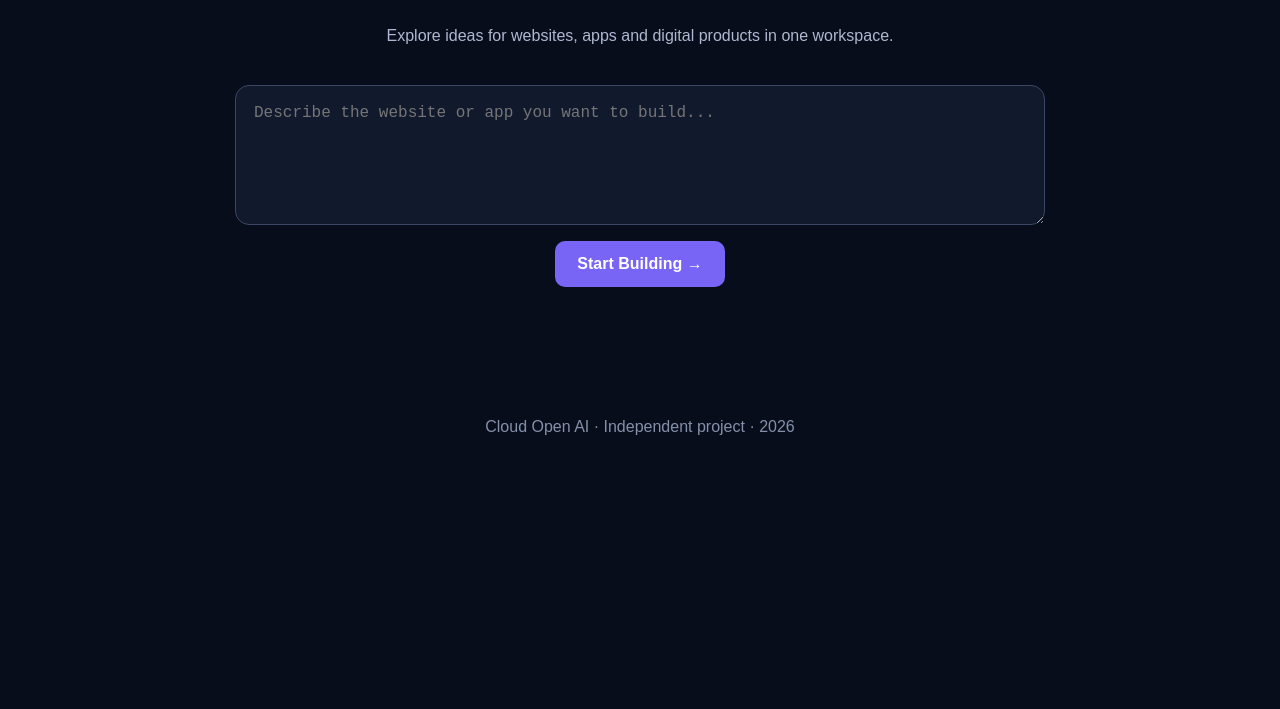
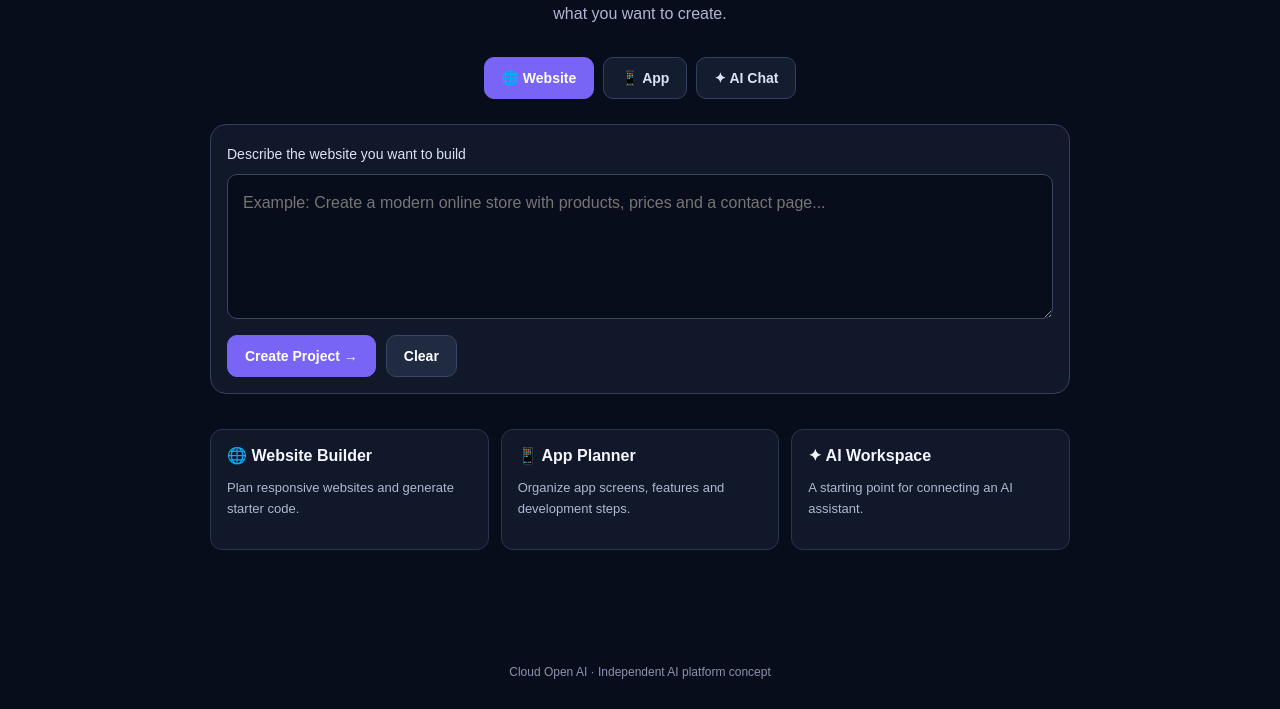
Before and after one commit to sanjaysanjaykasana236-hash/cloud-open-ai, a plain HTML site: page index.html in a window 1280 px wide. Shown: the part 375-1084 px from the top of the page. Before the commit the page ends 836 px from the top, so only its background shows below. Drawn offline with Linux system fonts and the light colour scheme.

Commit message:
Update index.html

```diff
--- a/index.html
+++ b/index.html
@@ -1,61 +1,147 @@
+
 <!DOCTYPE html>
 <html lang="en">
 <head>
 <meta charset="UTF-8">
 <meta name="viewport" content="width=device-width, initial-scale=1.0">
-  <title>Cloud Open AI</title>
+<meta name="theme-color" content="#080d1b">
+<title>Cloud Open AI — Build Anything</title>
 <style>
-    * { box-sizing: border-box; }
-    body {
-      margin: 0; font-family: Arial, sans-serif;
-      background: #080d1b; color: white;
-    }
-    header {
-      padding: 20px; border-bottom: 1px solid #26304a;
-      font-size: 22px; font-weight: bold;
-    }
-    main {
-      max-width: 850px; margin: 70px auto; padding: 20px;
-      text-align: center;
-    }
-    h1 { font-size: clamp(32px, 7vw, 54px); }
-    h1 span { color: #8b7cff; }
-    p { color: #aeb8d0; line-height: 1.7; }
-    textarea {
-      width: 100%; min-height: 140px; margin-top: 20px;
-      padding: 18px; border-radius: 14px;
-      background: #111a2d; color: white;
-      border: 1px solid #394664; font-size: 16px;
-    }
-    button {
-      margin-top: 12px; padding: 14px 22px;
-      border: 0; border-radius: 10px;
-      background: #7865f5; color: white;
-      font-size: 16px; font-weight: bold;
-    }
-    #result { white-space: pre-wrap; }
-    footer { text-align: center; padding: 25px; color: #8490aa; }
+*{box-sizing:border-box}
+body{margin:0;background:#080d1b;color:#f5f6ff;font-family:Arial,sans-serif}
+header{padding:18px 6%;border-bottom:1px solid #27314b;display:flex;justify-content:space-between;align-items:center;gap:12px}
+.logo{font-size:21px;font-weight:bold}
+.logo span{color:#9987ff}
+.tag{font-size:12px;color:#b5bdd4}
+main{max-width:900px;margin:65px auto;padding:20px;text-align:center}
+.pill{display:inline-block;padding:8px 13px;border:1px solid #443b78;border-radius:30px;color:#c9bdff;font-size:12px}
+h1{font-size:clamp(34px,7vw,58px);line-height:1.12;margin:24px 0 16px}
+h1 span{color:#9987ff}
+.intro{color:#aeb8d0;line-height:1.7;max-width:620px;margin:0 auto 30px}
+.tabs{display:flex;justify-content:center;gap:9px;flex-wrap:wrap;margin:25px 0}
+.tabs button{background:#141c30;color:#dce2f5;border:1px solid #34405d}
+button{cursor:pointer;border-radius:10px;padding:12px 17px;font-size:14px;font-weight:bold}
+.tabs button.active,.primary{background:#7865f5;color:white;border:1px solid #7865f5}
+.panel{background:#10182a;border:1px solid #34405d;border-radius:16px;padding:16px;text-align:left}
+label{display:block;margin:5px 0 12px;font-size:14px;color:#dce2f5}
+textarea{width:100%;min-height:145px;resize:vertical;background:#080d1b;color:white;border:1px solid #394664;border-radius:10px;padding:15px;font:16px/1.6 Arial;outline-color:#9987ff}
+.actions{display:flex;gap:10px;flex-wrap:wrap;margin-top:12px}
+.secondary{background:#202a40;color:white;border:1px solid #394664}
+#result{display:none;margin-top:20px;text-align:left;background:#10182a;border:1px solid #34405d;border-radius:14px;padding:18px;overflow-wrap:anywhere;line-height:1.7}
+#result pre{white-space:pre-wrap;overflow-wrap:anywhere;color:#d9d2ff}
+.features{display:grid;grid-template-columns:repeat(3,1fr);gap:12px;margin-top:35px;text-align:left}
+.feature{background:#10182a;border:1px solid #29344d;border-radius:12px;padding:16px}
+.feature p{font-size:13px;color:#aeb8d0;line-height:1.6}
+footer{text-align:center;padding:30px;color:#8994ad;font-size:12px}
+@media(max-width:600px){main{margin:35px auto;padding:16px}.features{grid-template-columns:1fr}header{padding:16px}.tag{font-size:10px}}
 </style>
 </head>
 <body>
-  <header>☁ Cloud Open AI</header>
+<header>
+  <div class="logo">☁ Cloud <span>Open AI</span></div>
+  <div class="tag">YOUR AI WORKSPACE</div>
+</header>
+
 <main>
-    <p>YOUR INDEPENDENT AI WORKSPACE</p>
+  <div class="pill">✦ YOUR IDEAS, YOUR PROJECTS</div>
   <h1>Imagine it.<br><span>Build it with AI.</span></h1>
-    <p>Explore ideas for websites, apps and digital products in one workspace.</p>
-    <textarea id="prompt" placeholder="Describe the website or app you want to build..."></textarea>
-    <br>
-    <button onclick="startProject()">Start Building →</button>
-    <p id="result" aria-live="polite"></p>
+  <p class="intro">Turn your ideas into website concepts, app plans and code projects. Start by describing what you want to create.</p>
+
+  <div class="tabs">
+    <button class="active" data-mode="website" onclick="chooseMode('website',this)">🌐 Website</button>
+    <button data-mode="app" onclick="chooseMode('app',this)">📱 App</button>
+    <button data-mode="chat" onclick="chooseMode('chat',this)">✦ AI Chat</button>
+  </div>
+
+  <section class="panel">
+    <label id="promptLabel" for="prompt">Describe the website you want to build</label>
+    <textarea id="prompt" placeholder="Example: Create a modern online store with products, prices and a contact page..."></textarea>
+    <div class="actions">
+      <button class="primary" onclick="startProject()">Create Project →</button>
+      <button class="secondary" onclick="clearProject()">Clear</button>
+    </div>
+  </section>
+
+  <section id="result" aria-live="polite"></section>
+
+  <section class="features">
+    <div class="feature"><strong>🌐 Website Builder</strong><p>Plan responsive websites and generate starter code.</p></div>
+    <div class="feature"><strong>📱 App Planner</strong><p>Organize app screens, features and development steps.</p></div>
+    <div class="feature"><strong>✦ AI Workspace</strong><p>A starting point for connecting an AI assistant.</p></div>
+  </section>
 </main>
-  <footer>Cloud Open AI · Independent project · 2026</footer>
+
+<footer>Cloud Open AI · Independent AI platform concept</footer>
+
 <script>
+let currentMode = "website";
+
+function chooseMode(mode, button) {
+  currentMode = mode;
+  document.querySelectorAll(".tabs button").forEach(b => b.classList.remove("active"));
+  button.classList.add("active");
+
+  const labels = {
+    website: "Describe the website you want to build",
+    app: "Describe the app you want to create",
+    chat: "What would you like help with?"
+  };
+
+  document.getElementById("promptLabel").textContent = labels[mode];
+  document.getElementById("prompt").placeholder =
+    mode === "website" ? "Example: Create a business website with services and contact details..." :
+    mode === "app" ? "Example: Create a shopping app with products, cart and user accounts..." :
+    "Type your question or idea here...";
+}
+
 function startProject() {
-      const prompt = document.getElementById('prompt').value.trim();
-      const result = document.getElementById('result');
-      result.textContent = prompt
-        ? 'Your idea: ' + prompt + '\n\nThis starter interface is ready. AI generation will work after a secure AI backend is connected.'
-        : 'Please describe your website or app idea first.';
+  const prompt = document.getElementById("prompt").value.trim();
+  const result = document.getElementById("result");
+
+  result.style.display = "block";
+
+  if (!prompt) {
+    result.textContent = "Please describe your idea first.";
+    return;
+  }
+
+  const title = {
+    website: "Website Project",
+    app: "App Project",
+    chat: "AI Chat"
+  }[currentMode];
+
+  result.replaceChildren();
+
+  const heading = document.createElement("h2");
+  heading.textContent = title + " — Your Brief";
+  result.appendChild(heading);
+
+  const description = document.createElement("p");
+  description.textContent = "Your idea: " + prompt;
+  result.appendChild(description);
+
+  const note = document.createElement("p");
+  note.textContent = "This is the initial interface prototype. Live AI responses and automatic code generation are not connected yet. The next step is to add a secure backend and connect an AI API.";
+  result.appendChild(note);
+
+  const copyButton = document.createElement("button");
+  copyButton.className = "secondary";
+  copyButton.textContent = "Copy Project Brief";
+  copyButton.onclick = async () => {
+    try {
+      await navigator.clipboard.writeText(title + "\n" + prompt);
+      copyButton.textContent = "Copied!";
+    } catch {
+      copyButton.textContent = "Copy unavailable in this browser";
+    }
+  };
+  result.appendChild(copyButton);
+}
+
+function clearProject() {
+  document.getElementById("prompt").value = "";
+  document.getElementById("result").style.display = "none";
 }
 </script>
 </body>
```
Lines whose indentation alone changed are shown as unchanged.
